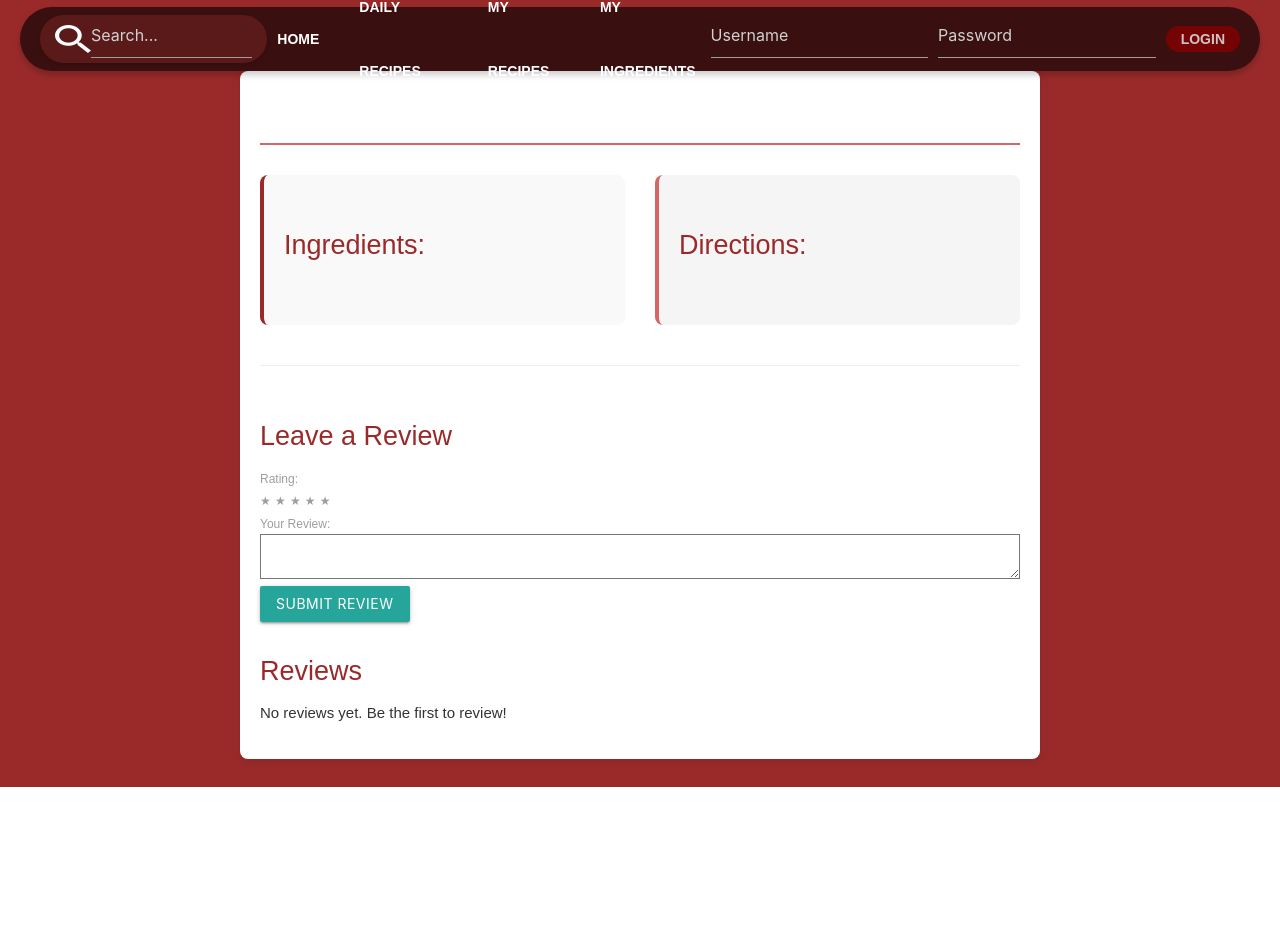
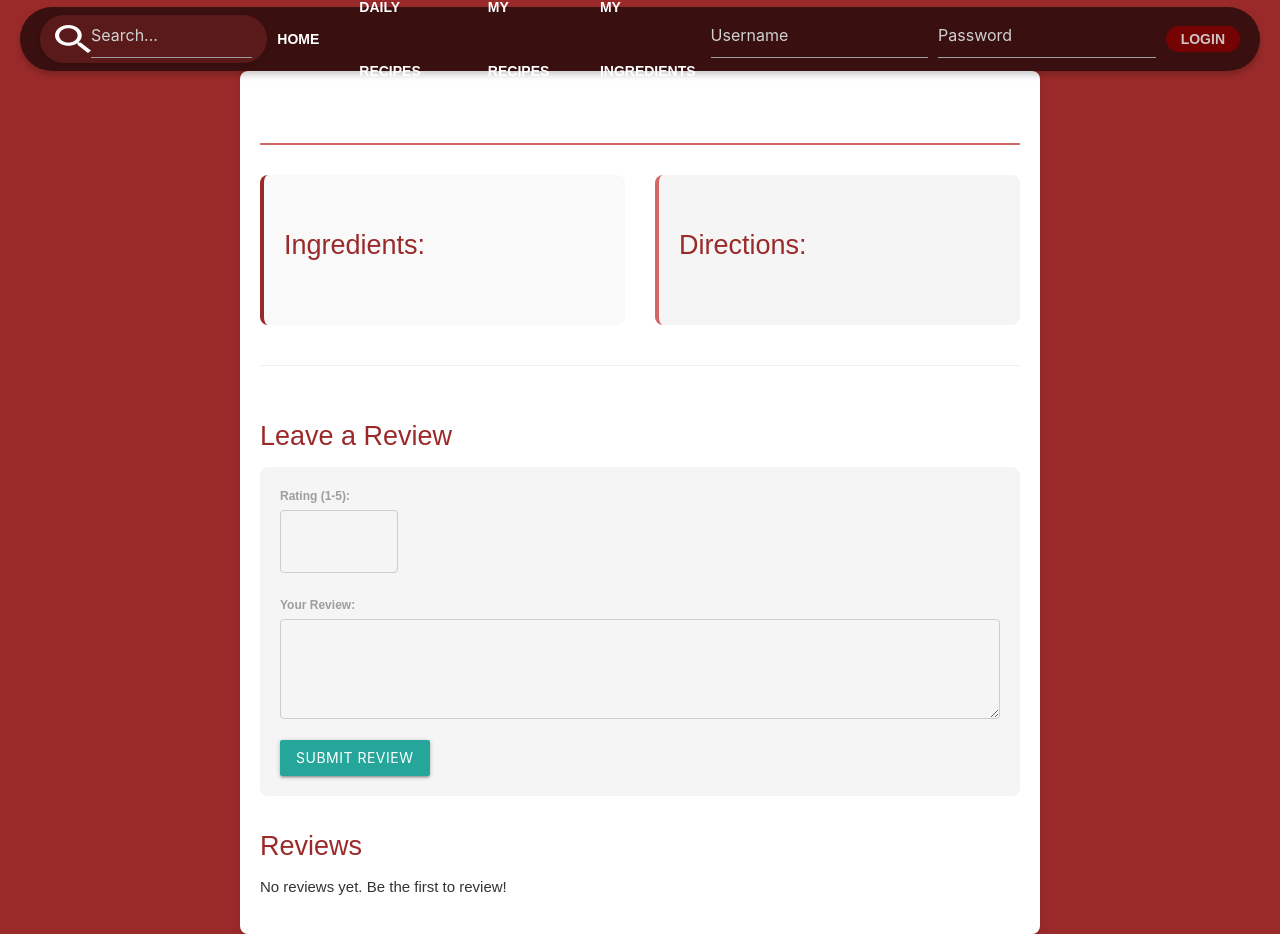
Before and after one commit to Web-2-Project-Group/Ingredients-Logging-and-Recipe-App-Post-Get-Repeat, a Flask app: template App/templates/recipe-details.html in a window 1280 px wide. Shown: the part 13-947 px from the top of the page. Before the commit the page ends 800 px from the top, so only its background shows below. Run offline with Flask 3, Linux system fonts and the light colour scheme; the template is opened without the code that fills it, so the values that code supplies are empty.

Commit message:
Rating and review works just don't have delete

```diff
--- a/App/models/review.py
+++ b/App/models/review.py
@@ -10,5 +10,6 @@ class Review(db.Model):
     user_id = db.Column(db.Integer, db.ForeignKey('user.id'), nullable=False)
     recipe_id = db.Column(db.Integer, db.ForeignKey('recipe.id'), nullable=False)
 
+    # Relationships
     #user = db.relationship('User', backref='reviews')
-    recipe = db.relationship('Recipe')
+    recipe = db.relationship('Recipe', overlaps="recipe_association,recipe_reviews")
--- a/App/templates/recipe-details.html
+++ b/App/templates/recipe-details.html
@@ -111,6 +111,68 @@ li {
     border-left: 3px solid #9a2a2a;
 }
 
+.reviews-section {
+    margin-top: 40px;
+    padding-top: 20px;
+    border-top: 1px solid #eee;
+}
+
+.review {
+    background-color: #f8f9fa;
+    padding: 15px;
+    border-radius: 8px;
+    margin-bottom: 15px;
+    border-left: 3px solid #9a2a2a;
+}
+
+.review-meta {
+    display: flex;
+    justify-content: space-between;
+    margin-bottom: 10px;
+    font-size: 0.9em;
+}
+
+.review-rating {
+    font-weight: bold;
+    color: #9a2a2a;
+}
+
+.review-comment {
+    line-height: 1.5;
+}
+
+.review-form {
+    background-color: #f5f5f5;
+    padding: 20px;
+    border-radius: 8px;
+    margin-bottom: 30px;
+}
+
+.form-group {
+    margin-bottom: 15px;
+}
+
+.form-group label {
+    display: block;
+    margin-bottom: 5px;
+    font-weight: bold;
+}
+
+.form-group input[type="number"] {
+    width: 100px;
+    padding: 8px;
+    border-radius: 4px;
+    border: 1px solid #ccc;
+}
+
+.form-group textarea {
+    width: 100%;
+    padding: 8px;
+    border-radius: 4px;
+    border: 1px solid #ccc;
+    min-height: 100px;
+}
+
 /* Responsive adjustments */
 @media (max-width: 768px) {
     .recipe-content {
@@ -164,23 +226,12 @@ li {
         <h2>Leave a Review</h2>
         <form class="review-form" method="POST" action="{{ url_for('recipe_views.add_review', recipe_id=recipe.id) }}">
             <div class="form-group">
-                <label for="rating">Rating:</label>
-                <div class="star-rating">
-                    <input type="radio" id="star5" name="rating" value="5" />
-                    <label for="star5">★</label>
-                    <input type="radio" id="star4" name="rating" value="4" />
-                    <label for="star4">★</label>
-                    <input type="radio" id="star3" name="rating" value="3" checked />
-                    <label for="star3">★</label>
-                    <input type="radio" id="star2" name="rating" value="2" />
-                    <label for="star2">★</label>
-                    <input type="radio" id="star1" name="rating" value="1" />
-                    <label for="star1">★</label>
-                </div>
+                <label for="rating">Rating (1-5):</label>
+                <input type="number" id="rating" name="rating" min="1" max="5" step="0.1" required>
             </div>
             <div class="form-group">
                 <label for="comment">Your Review:</label>
-                <textarea class="form-control" id="comment" name="comment" rows="4" required></textarea>
+                <textarea name="comment" rows="4" required></textarea>
             </div>
             <button type="submit" class="btn">Submit Review</button>
         </form>
@@ -188,11 +239,11 @@ li {
         <h2>Reviews</h2>
         {% if recipe.recipe_reviews %}
             {% for review in recipe.recipe_reviews %}
-            <div class="user-review">
-                <div class="review-author">{{ review.reviewer }}</div>
-                <div class="review-rating">
-                    {% for i in range(review.rating) %}★{% endfor %}
-                    {% for i in range(5 - review.rating) %}☆{% endfor %}
+            <div class="review">
+                <div class="review-meta">
+                    <span class="review-author">{{ review.reviewer.username }}</span>
+                    <span class="review-date">{{ review.created_at.strftime('%B %d, %Y') }}</span>
+                    <span class="review-rating">{{ "%.1f"|format(review.rating) }}/5</span>
                 </div>
                 <div class="review-comment">{{ review.comment }}</div>
             </div>
```
Also changed, not shown: App/views/recipe.py (+18 -8 lines).
